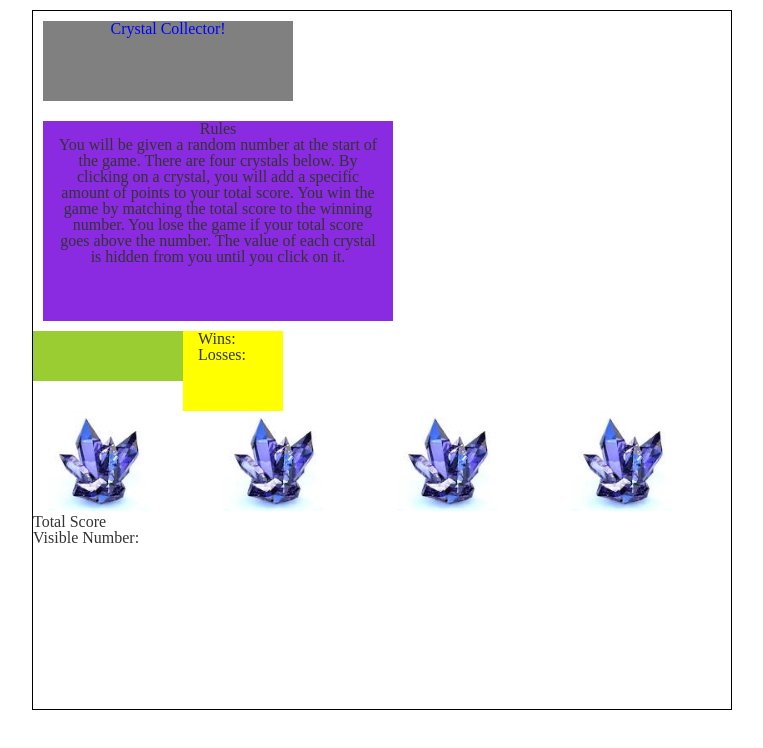
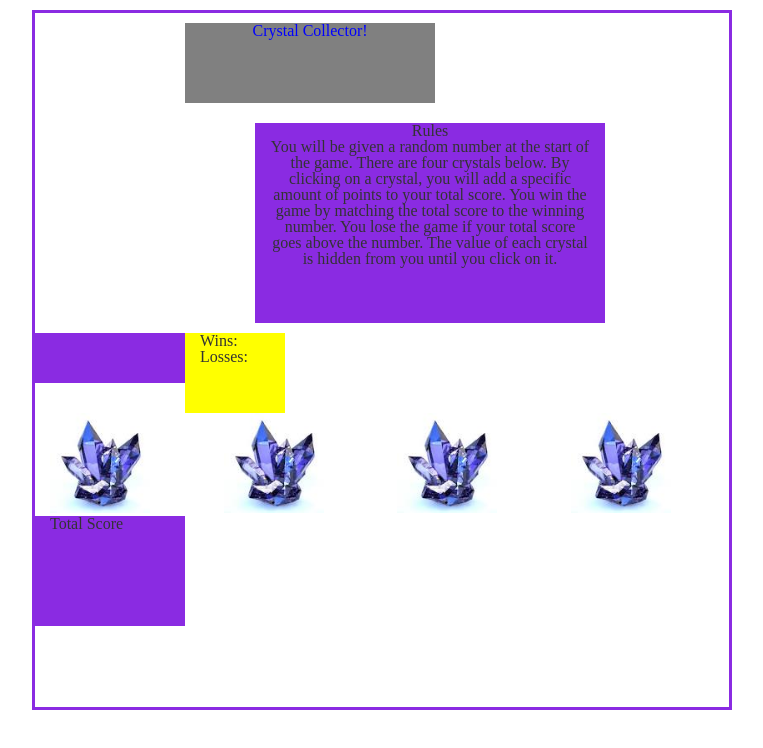
Before and after one commit to earyzhikova/week-4-game, a plain HTML site: page index.html in a window 1280 px wide. Shown: the whole page, without its empty margins (168-931 px from the left). Drawn offline with nearby package versions, Linux system fonts and the light colour scheme.

Commit message:
Crystal Collector

```diff
--- a/assets/css/style.css
+++ b/assets/css/style.css
@@ -1,7 +1,7 @@
 .container {
     width: 700px;
     height: 700px;
-    border: 1px solid black;
+    border: 3px solid blueviolet;
     margin: 10px 200px;
 }
 
@@ -12,6 +12,7 @@
     background: grey;
     margin: 10px;
     text-align: center;
+    margin-left: 150px;
 
 }
 
@@ -20,12 +21,13 @@
     height: 200px;
     margin: 10px;
     background-color: blueviolet;
+    margin-left: 220px;
 }
 
 #collectorNumber {
     width: 150px;
     height: 50px;
-    background: yellowgreen;
+    background: blueviolet;
     float: left;
 }
 
@@ -46,13 +48,13 @@
 #totalScore {
     width: 150px;
     height: 50px;
-    background-color: green;
+    background-color: blueviolet;
 }
 
 #visibleNumber {
     width: 150px;
     height: 60px;
-    background-color: brown;
+    background-color: blueviolet;
 }
 
 
--- a/index.html
+++ b/index.html
@@ -7,7 +7,6 @@
    <link rel="stylesheet" href="https://maxcdn.bootstrapcdn.com/bootstrap/3.3.7/css/bootstrap.min.css" integrity="sha384-BVYiiSIFeK1dGmJRAkycuHAHRg32OmUcww7on3RYdg4Va+PmSTsz/K68vbdEjh4u" crossorigin="anonymous">
     <script type="text/javascript" src="https://cdnjs.cloudflare.com/ajax/libs/jquery/3.2.1/jquery.min.js"></script>
 
-    <script src = "./assets/javascript/game.js"></script>
 
    <link rel="stylesheet" type="text/css" href="assets/css/reset.css">
    <link rel="stylesheet" type="text/css" href="assets/css/style.css">
@@ -17,7 +16,9 @@
 <body>
         <div class="container">
             <div class="row">
-            <div class="col-md-12 text-center" id = "collectorName">Crystal Collector!</div>
+            <div class="col-md-12 text-center" id = "collectorName">
+                <h1>Crystal Collector!</h1>
+            </div>
         </div>
 
 
@@ -49,17 +50,18 @@
                 <div class="col-md-3"><img class = "js-crystalImage2" src="./assets/images/crystal2.jpg" alt = "crystals" ></div>
                 <div class="col-md-3"><img class = "js-crystalImage3" src="./assets/images/crystal3.jpg" alt = "crystals"></div>
                 <div class="col-md-3"><img class = "js-crystalImage4" src="./assets/images/crystal4.jpg" alt = "crystals"></div>
+            </div>
 
-
-            <div class="row">
+            <div class="row" id="totalScore">
                 <div class="col-md-12">
-                    <p>Total Score</p>
+                    <h2>Total Score</h2>
                 </div>
             </div>
 
-            <div class="row">
+            <div class="row"
+            id = "visibleNumber">
                 <div class="col-md-12" id = "js-totalScore">
-                    <p>Visible Number:<span id = "visibleNumber"></span></p>
+                    <p><span ></span></p>
                 </div>
 
             </div>
@@ -68,4 +70,6 @@
   integrity="sha256-FgpCb/KJQlLNfOu91ta32o/NMZxltwRo8QtmkMRdAu8="
   crossorigin="anonymous"></script>
 
+   <script src = "./assets/javascript/game.js"></script>
+
 </body>
```
